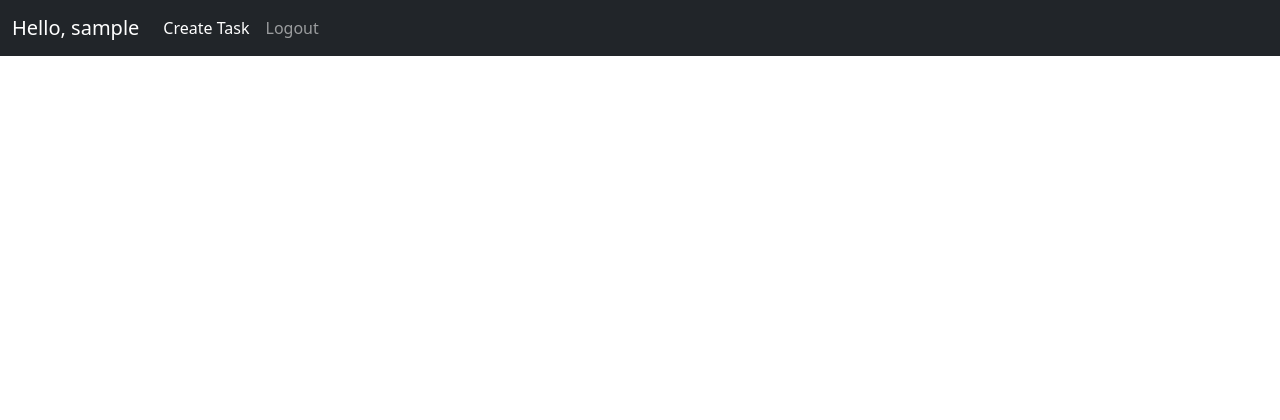
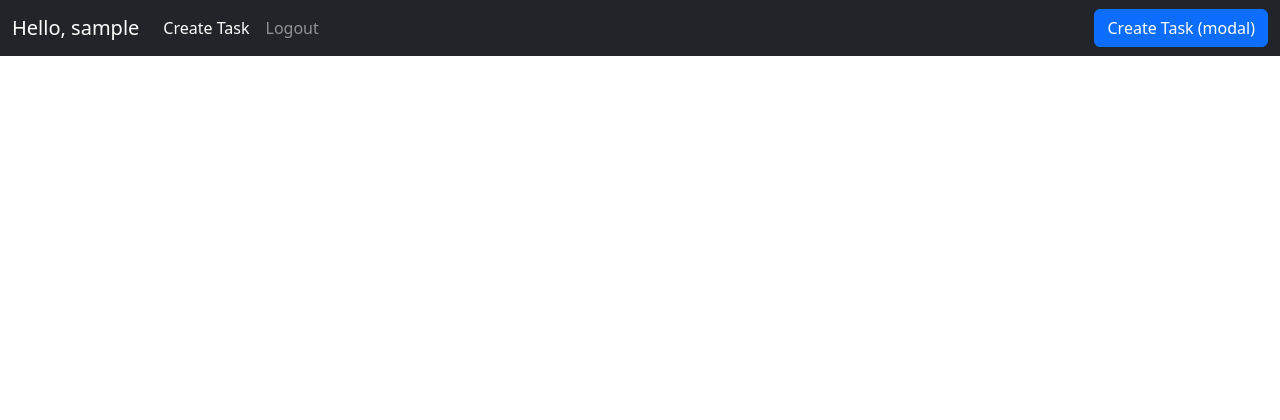
Before and after one commit to afiqilyasakmal/pbp-assignment-django, a Django app: page /todolist/ in a window 1280 px wide. Shown: the top 420 px of the page. Run offline with Django 4.2, Linux system fonts and the light colour scheme; the visitor is signed in with stand-in values (Sample User, id 1); data that the repository does not hold is empty; parts of the project's set-up code (start-up, migrations or seed data) failed here and were passed over; some libraries are stand-ins or nearby versions.

Commit message:
update: tugas 6

```diff
--- a/templates/base.html
+++ b/templates/base.html
@@ -6,10 +6,10 @@
   <meta charset="UTF-8">
   <meta name="viewport" content="width=device-width, initial-scale=1.0">
   <link rel="stylesheet" href="{% static 'css/style.css' %}">
-    <link
-      rel="stylesheet"
-      href="https://cdn.jsdelivr.net/npm/bootstrap@5.2.1/dist/css/bootstrap.min.css"
-    />
+     <script src="https://ajax.googleapis.com/ajax/libs/jquery/3.6.0/jquery.min.js"></script>
+  <link rel="stylesheet" href="https://maxcdn.bootstrapcdn.com/bootstrap/4.3.1/css/bootstrap.min.css">
+  <link rel="stylesheet" href=" https://cdn.jsdelivr.net/npm/bootstrap@5.2.1/dist/css/bootstrap.min.css">
+  <script src="https://cdn.jsdelivr.net/npm/bootstrap@5.2.2/dist/js/bootstrap.bundle.min.js" integrity="sha384-OERcA2EqjJCMA+/3y+gxIOqMEjwtxJY7qPCqsdltbNJuaOe923+mo//f6V8Qbsw3" crossorigin="anonymous"></script>
   {% block meta %}
   {% endblock meta %}
 </head>
@@ -17,21 +17,7 @@
 <body>
   {% block content %}
   {% endblock content %}
-      <script
-      src="https://code.jquery.com/jquery-3.5.1.slim.min.js"
-      integrity="sha384-DfXdz2htPH0lsSSs5nCTpuj/zy4C+OGpamoFVy38MVBnE+IbbVYUew+OrCXaRkfj"
-      crossorigin="anonymous"
-    ></script>
-    <script
-      src="https://cdn.jsdelivr.net/npm/popper.js@1.16.0/dist/umd/popper.min.js"
-      integrity="sha384-Q6E9RHvbIyZFJoft+2mJbHaEWldlvI9IOYy5n3zV9zzTtmI3UksdQRVvoxMfooAo"
-      crossorigin="anonymous"
-    ></script>
-    <script
-      src="https://stackpath.bootstrapcdn.com/bootstrap/4.5.0/js/bootstrap.min.js"
-      integrity="sha384-OgVRvuATP1z7JjHLkuOU7Xw704+h835Lr+6QL9UvYjZE3Ipu6Tp75j7Bh/kR0JKI"
-      crossorigin="anonymous"
-    ></script>
+
 </body>
 
 </html>
--- a/todolist/templates/todolist.html
+++ b/todolist/templates/todolist.html
@@ -5,6 +5,7 @@
 {% endblock meta %}
 
 {% block content %}
+
     <nav class="navbar navbar-expand-lg navbar-dark bg-dark">
     <div class="container-fluid">
         <a href="#" class="navbar-brand">Hello, {{ nama }}</a>
@@ -17,7 +18,9 @@
                 <a href="{% url 'todolist:logout' %}" class="nav-item nav-link">Logout</a>
             </div>
             <div class="navbar-nav ms-auto">
-
+<button type="button" class="btn btn-primary" data-bs-toggle="modal" data-bs-target="#exampleModal">
+  Create Task (modal)
+</button>
             </div>
         </div>
     </div>
@@ -27,36 +30,84 @@
   <div class="d-flex flex-column align-items-center rounded-4 bg-light p-5 mb-5 bg-white rounded">
 
 
-    <div class='row card-group'>
+    <div class='row card-group kontainer'>
      {% comment %} Tambahkan data di bawah baris ini {% endcomment %}
-    {% for task in tasks %}
 
-<div class="col-4">
+    </div>
+  </div>
+    </div>
+
+    <!-- Modal -->
+<div class="modal fade" id="exampleModal" tabindex="-1" aria-labelledby="exampleModalLabel" aria-hidden="true">
+  <div class="modal-dialog">
+    <div class="modal-content">
+      <div class="modal-header">
+        <h1 class="modal-title fs-5" id="exampleModalLabel">Create Task</h1>
+        <button type="button" class="btn-close" data-bs-dismiss="modal" aria-label="Close"></button>
+      </div>
+      <div class="modal-body">
+        <form method="POST" action="" class="d-flex flex-column">
+        {% csrf_token %}
+        <div class="d-flex flex-column mb-2">
+            <label for="create-task" class="form-label">Title</label>
+            <input class="form-control" type="text" id= "title-task" name="title" placeholder="Enter your title here..">
+        </div>
+        <div class="d-flex flex-column mb-2">
+            <label for="create-task" class="form-label">Description</label>
+            <textarea class="form-control" name="description"  id="desc-task" placeholder="Enter your description here.." rows=4></textarea>
+        </div>
+    </form>
+      </div>
+      <div class="modal-footer">
+        <button type="button" class="btn btn-secondary" data-bs-dismiss="modal">Close</button>
+        <button type="button" class="add-task-btn btn-primary" data-bs-dismiss="modal">Save</button>
+      </div>
+    </div>
+  </div>
+</div>
+    <script>
+    function showTask() {
+      $.get('/todolist/json/', function(data){
+      let content = '';
+      for (let i=0; i<data.length; i++){
+        let is_finished = data[i].fields.is_finished ? 'Done':'In progress';
+        content += `
+        <div class="col-4">
     <div class="card h-100 ">
       <div class="card-body">
-        <h3 class="card-title">{{ task.title }}</h3>
+        <h3 class="card-title">${data[i].fields.title}</h3>
             <p class="font-weight-bold blue-text">
-                {{ task.description }}
+                ${data[i].fields.description}
             </p>
         <h6 class="card-text">
-        <strong>
-            {% if task.is_finished %}
-                <small><span class="text-success">Done</span></small>
-                {% else %}
-                <small><span class="text-danger">In-progress</span></small>
-                    {% endif %}
-                </strong>
+            ${is_finished}
         </h6>
       </div>
       <div class="card-footer">
-        <small class="text-muted">Added: {{ task.date }}  </small><a href="{% url 'todolist:update_task' task.id %}" class="btn btn-primary">Update Task</a>
-        <a href="{% url 'todolist:hapus_task' task.id %}" class="btn btn-danger">Delete Task</a>
+        <small class="text-muted">Added: ${data[i].fields.date}  </small><a href="/todolist/update_task/${data[i].pk}" class="btn btn-primary">Update Task</a>
       </div>
     </div>
   </div>
+        `;
+        $('.kontainer').html(content);
+      }
+    })
+    }
 
-    {% endfor %}
-    </div>
-  </div>
-    </div>
+    $(document).ready( function(){
+      $.get("/todolist/json/", showTask);
+
+      $('.add-task-btn').click( function(){
+        let title = $('#title-task').val();
+        let description = $('#desc-task').val();
+        let CSRFtoken = $('input[name="csrfmiddlewaretoken"]').val();
+        $.post('/todolist/add/', {
+          title: title,
+          description: description,
+          csrfmiddlewaretoken: CSRFtoken
+        }, $.get("/todolist/json/", showTask))
+
+      })
+    })
+  </script>
 {% endblock content %}
--- a/todolist/urls.py
+++ b/todolist/urls.py
@@ -17,4 +17,6 @@ urlpatterns = [
     path('create_task/', create_task, name='create_task'),
     path('hapus_task/<int:task_id>', hapus_task, name='hapus_task'),
     path('update_task/<int:task_id>', update_task, name='update_task'),
+    path('json/', show_todolist_json, name='show_todolist_json'),
+    path('add/', add_task_json, name='add_task_json'),
 ]
--- a/todolist/views.py
+++ b/todolist/views.py
@@ -17,7 +17,8 @@ from django.contrib.auth import logout
 from django.contrib.auth.decorators import login_required
 
 # Cookies
-from django.http import HttpResponseRedirect
+from django.http import HttpResponseRedirect, HttpResponse
+from django.core import serializers
 from django.urls import reverse
 
 from todolist.models import ItemTodolist
@@ -97,3 +98,18 @@ def update_task(request, task_id):
         updated_task.is_finished = True
     updated_task.save()
     return redirect('todolist:show_todolist')
+
+@login_required(login_url='/todolist/login/')
+def show_todolist_json(request):
+    tasks = ItemTodolist.objects.filter(user=request.user)
+    return HttpResponse(serializers.serialize('json', tasks), content_type='application/json')
+
+def add_task_json(request):
+    if (request.method == "POST"):
+        title = request.POST.get('title')
+        description = request.POST.get('description')
+        currentDate = datetime.date.today()
+        date = currentDate.strftime("%Y-%m-%d")
+        task = ItemTodolist.objects.create(user=request.user, date=date, title=title, description=description)
+        task.save()
+    return HttpResponse('')
```
Also changed, not shown: todolist/templates/register.html (+1 -6 lines).
